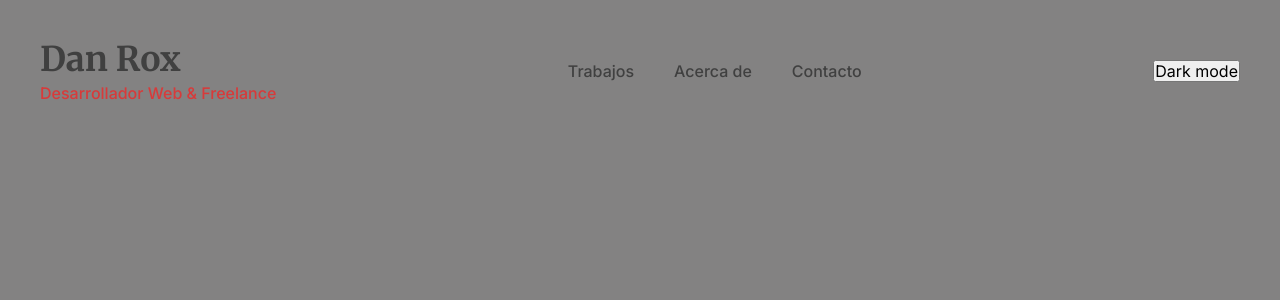
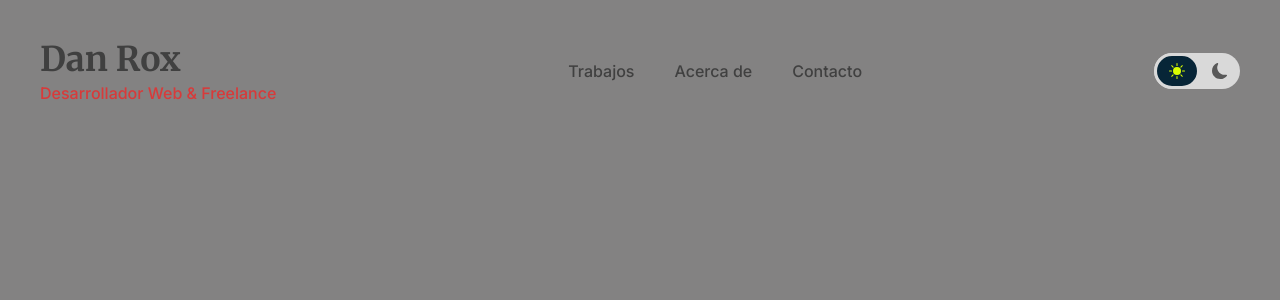
Before and after one commit to Danielroxs/BasicsHTMLRepass, a React (Vite) app in the folder Proyectos/Portafolio/: page / in a window 1280 px wide. Shown: the top 300 px of the page. Built offline with nearby package versions, Linux system fonts and the light colour scheme.

Commit message:
Header Add

```diff
--- /dev/null
+++ b/Proyectos/Portafolio/src/componentes/DarkModeSwitch.css
@@ -0,0 +1,35 @@
+.dark-mode {
+    background: var(--shade-2);
+    display: flex;
+    justify-content: flex-end;
+    align-items: center;
+    border-radius: 100px;
+    overflow: hidden;
+    cursor: pointer;
+
+    input {
+        display: none;
+    }
+
+    .icono {
+        padding: 7px 12px;
+        display: flex;
+        align-items: center;
+        justify-content: center;
+        border-radius: 100px;
+        color: var(--shade-7);
+
+        &.active {
+            background: #072537;
+            border: 3px solid var(--shade-2);
+        }
+
+        &.sol.active svg{
+            color: #dbff00;
+        }
+
+        &.luna.active svg {
+            color: #fff;
+        }
+    }
+}
--- /dev/null
+++ b/Proyectos/Portafolio/src/componentes/DarkModeSwitch.jsx
@@ -0,0 +1,37 @@
+import { useEffect } from 'react'
+import './DarkModeSwitch.css'
+import { useState } from 'react'
+
+const DarkModeSwitch = () => {
+    const estadoInicial = JSON.parse(localStorage.getItem('dark-mode') || false);
+    const [darkMode, setDarkMode] = useState(estadoInicial)
+
+    const toggleDarkMode = () => {
+        setDarkMode(!darkMode)
+        localStorage.setItem('dark-mode', !darkMode)
+    }
+
+    useEffect(() => {
+        {darkMode ? document.body.classList.add('dark') : document.body.classList.remove('dark')}
+    }, [darkMode])
+
+    return (
+        <>
+            <label className="dark-mode" >
+                <input type="checkbox" name="dark-mode" id="dark-mode" onChange={toggleDarkMode} />
+                <span className={`icono sol ${!darkMode ? 'active' : ''}`}>
+                    <svg xmlns="http://www.w3.org/2000/svg" width="16" height="16"  fill="currentColor"  viewBox="0 0 16 16">
+                        <path d="M12 8a4 4 0 1 1-8 0 4 4 0 0 1 8 0M8 0a.5.5 0 0 1 .5.5v2a.5.5 0 0 1-1 0v-2A.5.5 0 0 1 8 0m0 13a.5.5 0 0 1 .5.5v2a.5.5 0 0 1-1 0v-2A.5.5 0 0 1 8 13m8-5a.5.5 0 0 1-.5.5h-2a.5.5 0 0 1 0-1h2a.5.5 0 0 1 .5.5M3 8a.5.5 0 0 1-.5.5h-2a.5.5 0 0 1 0-1h2A.5.5 0 0 1 3 8m10.657-5.657a.5.5 0 0 1 0 .707l-1.414 1.415a.5.5 0 1 1-.707-.708l1.414-1.414a.5.5 0 0 1 .707 0m-9.193 9.193a.5.5 0 0 1 0 .707L3.05 13.657a.5.5 0 0 1-.707-.707l1.414-1.414a.5.5 0 0 1 .707 0m9.193 2.121a.5.5 0 0 1-.707 0l-1.414-1.414a.5.5 0 0 1 .707-.707l1.414 1.414a.5.5 0 0 1 0 .707M4.464 4.465a.5.5 0 0 1-.707 0L2.343 3.05a.5.5 0 1 1 .707-.707l1.414 1.414a.5.5 0 0 1 0 .708"/>
+                    </svg>
+                </span>
+                <span className={`icono luna ${darkMode ? 'active' : ''}`}>
+                    <svg xmlns="http://www.w3.org/2000/svg" width="16" height="16" fill="currentColor" viewBox="0 0 16 16">
+                    <path d="M6 .278a.77.77 0 0 1 .08.858 7.2 7.2 0 0 0-.878 3.46c0 4.021 3.278 7.277 7.318 7.277q.792-.001 1.533-.16a.79.79 0 0 1 .81.316.73.73 0 0 1-.031.893A8.35 8.35 0 0 1 8.344 16C3.734 16 0 12.286 0 7.71 0 4.266 2.114 1.312 5.124.06A.75.75 0 0 1 6 .278"/>
+                    </svg>
+                </span>
+            </label>
+        </>
+    )
+}
+
+export default DarkModeSwitch
--- a/Proyectos/Portafolio/src/componentes/layout/Header.css
+++ b/Proyectos/Portafolio/src/componentes/layout/Header.css
@@ -14,12 +14,20 @@
             font-size: 34px;
             font-family: "Merriweather", serif;
             color: var(--shade-8);
+
+            .dark & {
+                color: var(--shade-1);
+            }
         }
 
         .subtitulo {
             font-size: 16px;
             color: var(--primario);
             font-weight: 500;
+
+            .dark & {
+                color: var(--primario);
+            }
         }
     }
 
--- a/Proyectos/Portafolio/src/componentes/layout/Header.jsx
+++ b/Proyectos/Portafolio/src/componentes/layout/Header.jsx
@@ -1,3 +1,4 @@
+import DarkModeSwitch from '../DarkModeSwitch'
 import './Header.css'
 
 const Header = () => {
@@ -13,7 +14,7 @@ const Header = () => {
                 <a href="#acerca-de">Acerca de</a>
                 <a href="#contacto">Contacto</a>
              </nav>
-             <button>Dark mode</button>
+             <DarkModeSwitch />
         </header>
         </>
     )
--- a/Proyectos/Portafolio/src/index.css
+++ b/Proyectos/Portafolio/src/index.css
@@ -24,6 +24,11 @@ body {
   font-family: "Inter", sans-serif;
   background: #838282ff; /* var(--shade-1); */
   color: var(--shade-9);
+
+  &.dark {
+    background: var(--shade-9);
+    color: var(--shade-4);
+  }
 }
 
 a {
@@ -33,6 +38,10 @@ a {
     &:hover {
       text-decoration: underline;
     }
+
+  .dark & { /* .dark a */
+    color: var(--shade-4);
+  }
 }
 
 .contenedor {
```
